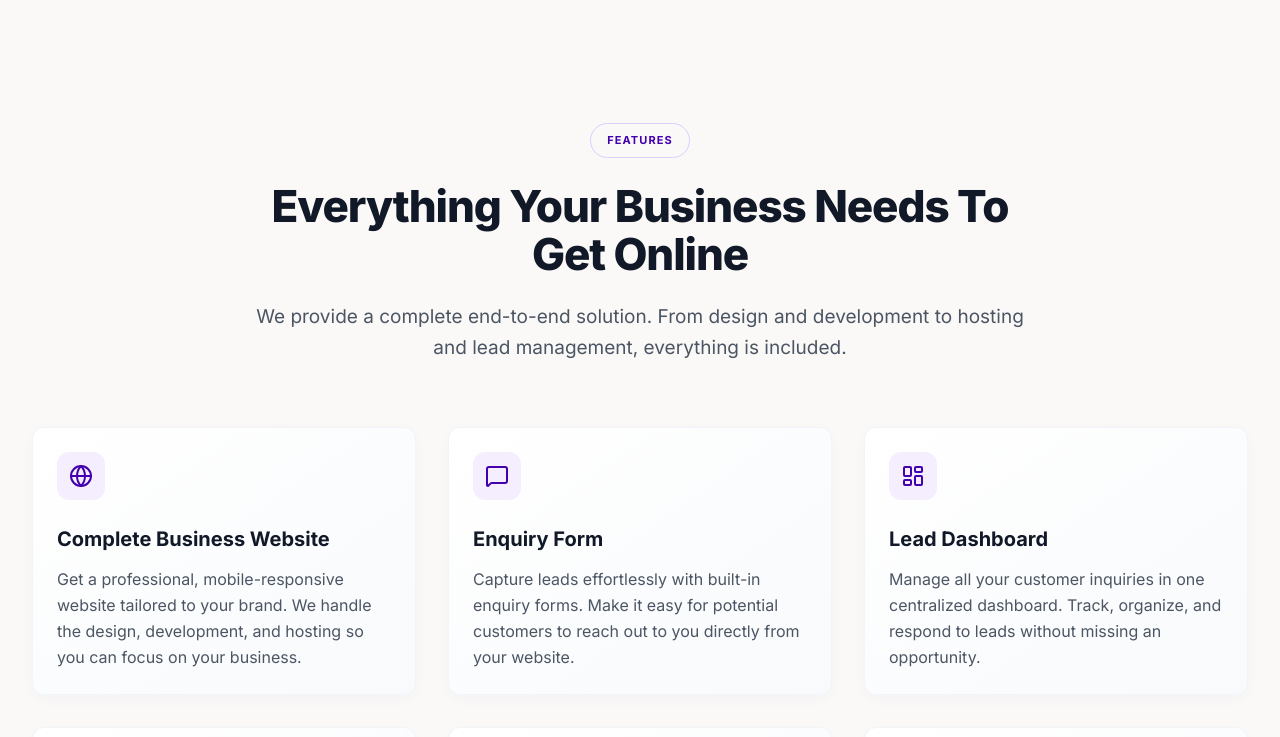
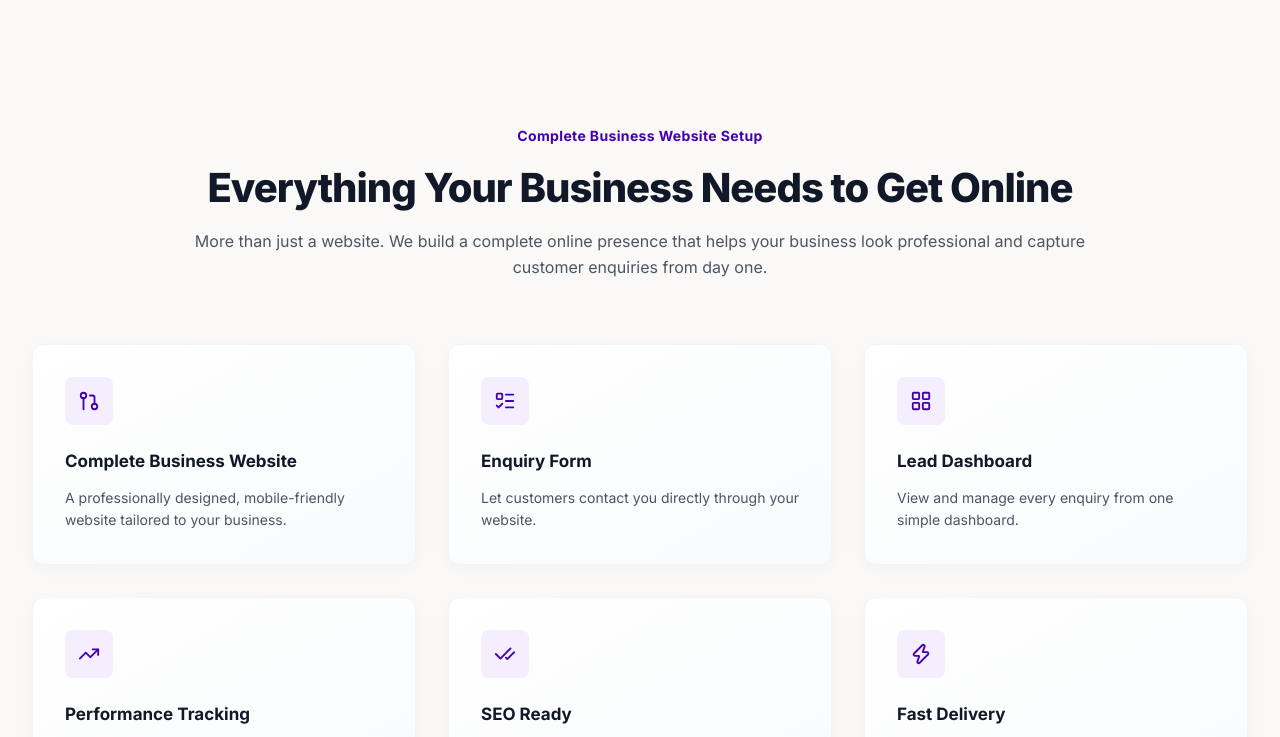
Before and after one commit to zehracodes29/landingpage, a React (Vite) app in the folder pagemistri-landing/: page / in a window 1280 px wide. Shown: the part 1880-2617 px from the top of the page. Built offline with nearby package versions, Linux system fonts and the light colour scheme.

Commit message:
refactor: update feature descriptions, icons, and typography in EverythingNeeded section

```diff
--- a/pagemistri-landing/src/components/EverythingNeeded/EverythingNeeded.jsx
+++ b/pagemistri-landing/src/components/EverythingNeeded/EverythingNeeded.jsx
@@ -2,37 +2,37 @@ import React from 'react';
 import SectionBadge from '../../ui/SectionBadge';
 import SectionTitle from '../../ui/SectionTitle';
 import Card from '../../ui/Card';
-import { LayoutDashboard, Target, Zap, Search, MessageSquare, Globe } from 'lucide-react';
+import { GitPullRequest, ListTodo, LayoutGrid, TrendingUp, CheckCheck, Zap } from 'lucide-react';
 
 const features = [
   {
     title: 'Complete Business Website',
-    description: 'Get a professional, mobile-responsive website tailored to your brand. We handle the design, development, and hosting so you can focus on your business.',
-    icon: Globe,
+    description: 'A professionally designed, mobile-friendly website tailored to your business.',
+    icon: GitPullRequest,
   },
   {
     title: 'Enquiry Form',
-    description: 'Capture leads effortlessly with built-in enquiry forms. Make it easy for potential customers to reach out to you directly from your website.',
-    icon: MessageSquare,
+    description: 'Let customers contact you directly through your website.',
+    icon: ListTodo,
   },
   {
     title: 'Lead Dashboard',
-    description: 'Manage all your customer inquiries in one centralized dashboard. Track, organize, and respond to leads without missing an opportunity.',
-    icon: LayoutDashboard,
+    description: 'View and manage every enquiry from one simple dashboard.',
+    icon: LayoutGrid,
   },
   {
     title: 'Performance Tracking',
-    description: 'Monitor your website\'s success with integrated analytics. Understand your visitors, track conversions, and make data-driven decisions.',
-    icon: Target,
+    description: "Google Analytics and Meta Pixel setup to measure your website's performance.",
+    icon: TrendingUp,
   },
   {
     title: 'SEO Ready',
-    description: 'Rank higher in search results with our SEO-optimized structure. We ensure your website is built following the latest search engine guidelines.',
-    icon: Search,
+    description: 'Built with essential SEO settings to help your business get discovered online.',
+    icon: CheckCheck,
   },
   {
     title: 'Fast Delivery',
-    description: 'Launch your online presence quickly. Our streamlined process ensures your professional website is ready and live in just 3-5 working days.',
+    description: 'Your website is ready to launch in just 3–5 working days.',
     icon: Zap,
   }
 ];
@@ -41,29 +41,31 @@ const EverythingNeeded = () => {
   return (
     <section className="py-24 bg-[#FAF9F7]">
       <div className="max-w-7xl mx-auto px-6 lg:px-8">
-        <div className="text-center max-w-3xl mx-auto mb-16">
-          <div className="mb-6">
-            <SectionBadge>FEATURES</SectionBadge>
+        <div className="text-center max-w-4xl mx-auto mb-16">
+          <div className="mb-4">
+            <span className="text-[#4400AF] text-[14px] font-bold tracking-wide">
+              Complete Business Website Setup
+            </span>
           </div>
-          <SectionTitle className="mb-6">
-            Everything Your Business Needs To Get Online
-          </SectionTitle>
-          <p className="text-[19px] text-[#4B5563] leading-[1.6]">
-            We provide a complete end-to-end solution. From design and development to hosting and lead management, everything is included.
+          <h2 className="text-[32px] md:text-[40px] font-[800] text-[#111827] tracking-tight leading-tight mb-4">
+            Everything Your Business Needs to Get Online
+          </h2>
+          <p className="text-[16px] text-[#4B5563] leading-[1.6]">
+            More than just a website. We build a complete online presence that helps your business look professional and capture customer enquiries from day one.
           </p>
         </div>
 
         <div className="grid grid-cols-1 md:grid-cols-2 lg:grid-cols-3 gap-8">
           {features.map((feature, index) => (
             <Card key={index} index={index}>
-              <div className="flex flex-col h-full">
-                <div className="w-12 h-12 bg-[#F4EEFF] rounded-xl flex items-center justify-center mb-6 text-[#4400AF]">
-                  <feature.icon className="w-6 h-6" />
+              <div className="flex flex-col h-full text-left p-2">
+                <div className="w-12 h-12 bg-[#F4EEFF] rounded-lg flex items-center justify-center mb-6 text-[#4400AF]">
+                  <feature.icon className="w-[22px] h-[22px]" strokeWidth={2} />
                 </div>
-                <h3 className="text-[20px] font-bold text-[#111827] mb-3">
+                <h3 className="text-[17px] font-bold text-[#111827] mb-3">
                   {feature.title}
                 </h3>
-                <p className="text-[#4B5563] leading-relaxed">
+                <p className="text-[#4B5563] text-[14px] leading-relaxed">
                   {feature.description}
                 </p>
               </div>
@@ -74,8 +76,8 @@ const EverythingNeeded = () => {
         <div className="mt-16 text-center">
           <button
             onClick={() => document.getElementById('lead-form')?.scrollIntoView({ behavior: 'smooth' })}
-            className="px-8 py-4 bg-[#4400AF] text-white font-bold text-[15px] rounded-xl hover:bg-[#35008a] hover:shadow-lg hover:-translate-y-0.5 transition-all duration-300">
-            Get Started Today &rarr;
+            className="px-8 py-3.5 bg-[#4400AF] text-white font-bold text-[14px] rounded-lg hover:bg-[#35008a] hover:shadow-lg hover:-translate-y-0.5 transition-all duration-300">
+            Let's Build My Website
           </button>
         </div>
       </div>
```
